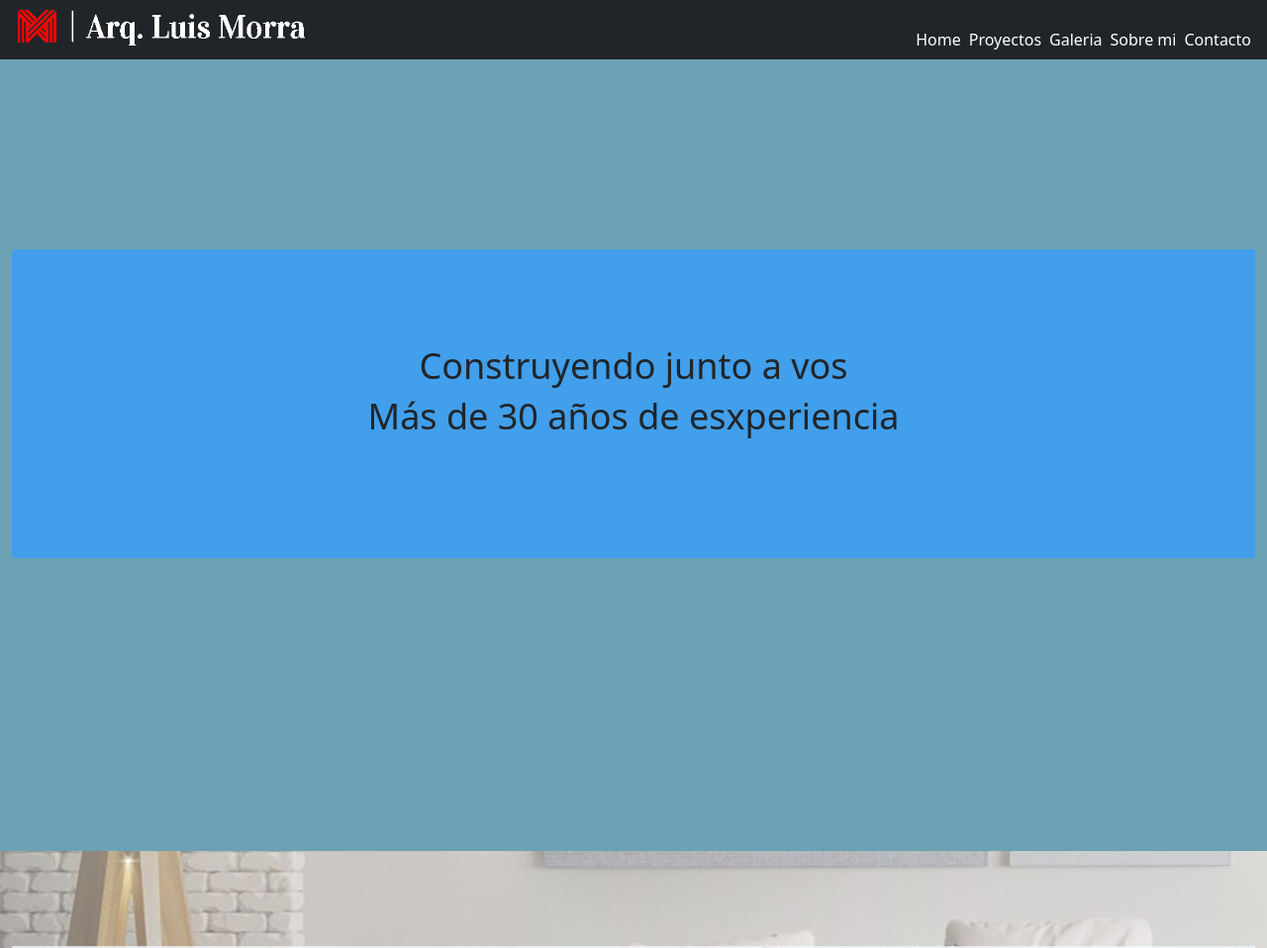
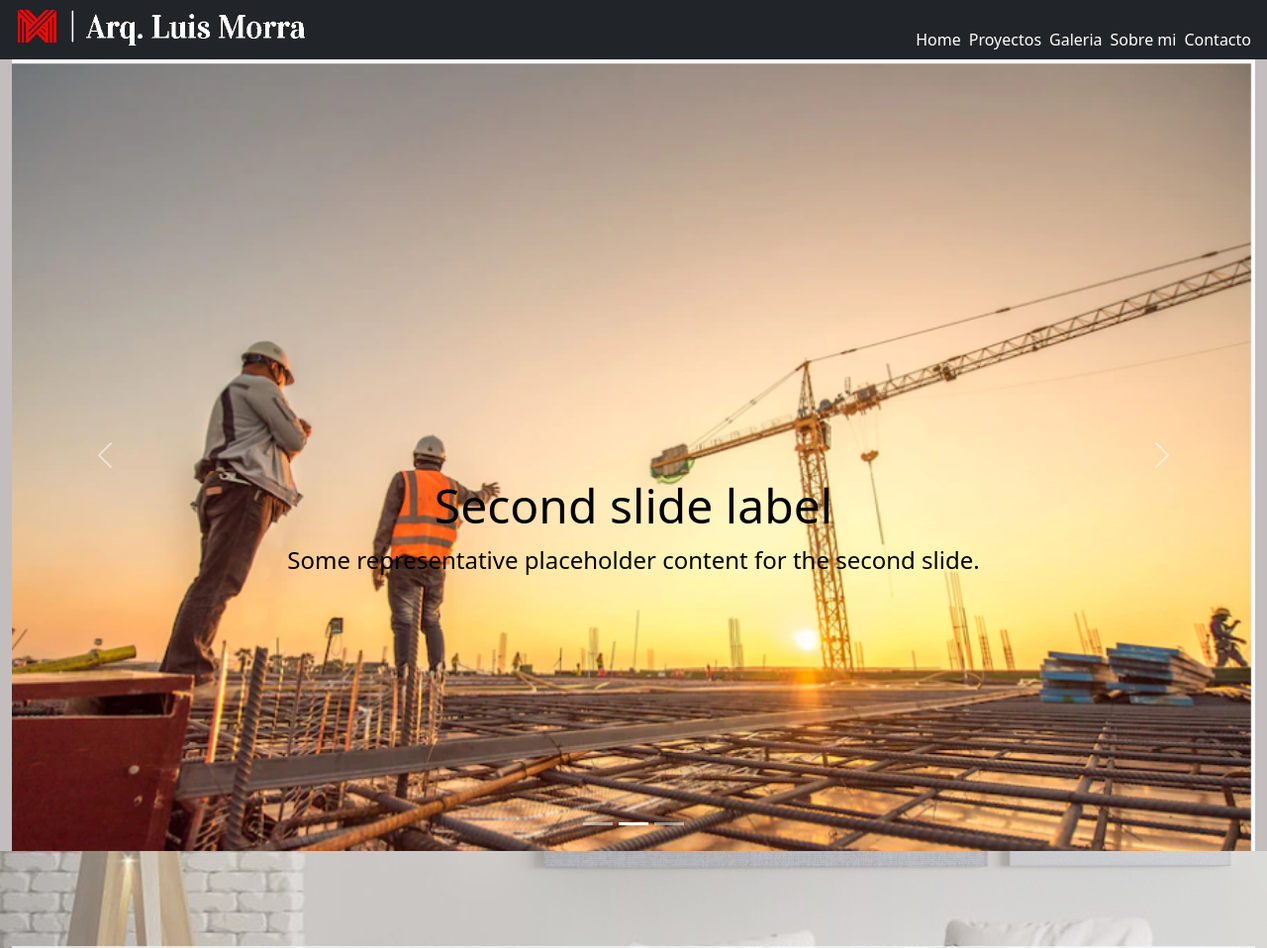
Before and after one commit to AlejandroCunePellegrino/desafio-bootstrap-cu-e, a website: page index.html in a window 1280 px wide. Shown: the top 958 px of the page at 99% size. Drawn offline with nearby package versions, Linux system fonts and the light colour scheme.

Commit message:
se agrego carusel

```diff
--- a/index.html
+++ b/index.html
@@ -76,14 +76,46 @@
             </div>
         </div>
         <section class="container-fluid">
-            <div class="row justify-content-center viewport inicio-fondo">
-                <div class="col-12 text-center">
-                    <div class="inicio">
-                        <div class=" animate__animated animate__backInDown animate__slow">
-                            <h2>Construyendo junto a vos</h2>
-                            <h2>Más de 30 años de esxperiencia</h2>
+            <div class="row">
+                <div class="col-12">
+                    <div id="carouselExampleCaptions" class="carousel slide" data-bs-ride="carousel">
+                        <div class="carousel-indicators">
+                          <button type="button" data-bs-target="#carouselExampleCaptions" data-bs-slide-to="0" class="active" aria-current="true" aria-label="Slide 1"></button>
+                          <button type="button" data-bs-target="#carouselExampleCaptions" data-bs-slide-to="1" aria-label="Slide 2"></button>
+                          <button type="button" data-bs-target="#carouselExampleCaptions" data-bs-slide-to="2" aria-label="Slide 3"></button>
                         </div>
-                    </div>
+                        <div class="carousel-inner">
+                          <div class="carousel-item active viewport">
+                            <img src="images/construyendo.png" class="d-block w-100" alt="...">
+                            <div class="carousel-caption d-none d-md-block centrado">
+                              <h3>Construyendo junto a vos</h3>
+                              <p>Mas de 30 años de trabajo avalan nuestra trayectoria</p>
+                            </div>
+                          </div>
+                          <div class="carousel-item viewport">
+                            <img src="images/construyendo.png" class="d-block w-100" alt="...">
+                            <div class="carousel-caption d-none d-md-block centrado">
+                              <h3>Second slide label</h3>
+                              <p>Some representative placeholder content for the second slide.</p>
+                            </div>
+                          </div>
+                          <div class="carousel-item viewport">
+                            <img src="images/construyendo.png" class="d-block w-100" alt="...">
+                            <div class="carousel-caption d-none d-md-block centrado">
+                              <h3>Third slide label</h3>
+                              <p>Some representative placeholder content for the third slide.</p>
+                            </div>
+                          </div>
+                        </div>
+                        <button class="carousel-control-prev" type="button" data-bs-target="#carouselExampleCaptions" data-bs-slide="prev">
+                          <span class="carousel-control-prev-icon" aria-hidden="true"></span>
+                          <span class="visually-hidden">Previous</span>
+                        </button>
+                        <button class="carousel-control-next" type="button" data-bs-target="#carouselExampleCaptions" data-bs-slide="next">
+                          <span class="carousel-control-next-icon" aria-hidden="true"></span>
+                          <span class="visually-hidden">Next</span>
+                        </button>
+                      </div>
                 </div>
             </div>
             <div class="row justify-content-center  row-height">
--- a/scss/style.scss
+++ b/scss/style.scss
@@ -18,19 +18,16 @@
     padding: 0;
     margin: 0;
 }
-.inicio{
-    padding-top: 3em;
-    padding-bottom: 3em;
-    margin-top: 8em;
-    background-color: rgba(53, 158, 250, 0.781);
-}
-.inicio-fondo{
-    background-color: rgb(108, 162, 180);
-}
+
 .servicios {
     margin: 1em;
     font-size: 1.5em;
-
+}
+.centrado{
+    margin: 0;
+    padding-bottom: 10em;
+    color: black;
+    font-size: 1.5em;
 }
 .row-height{
     height: 25em;
```
Also changed, not shown: css/style.css, images/construyendo.png (added).
